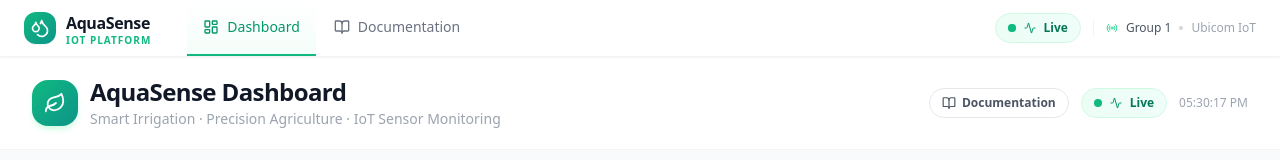
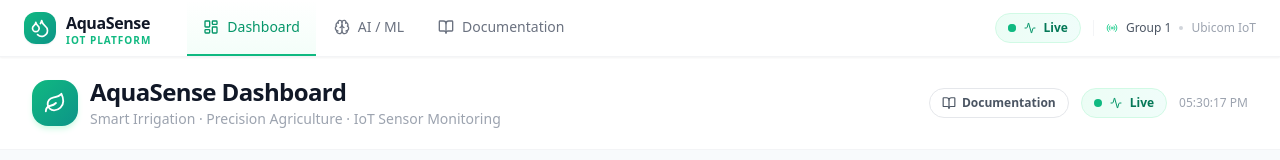
Before and after one commit to Mr-Olivier/IOT_PROJECT_DASHBOARD, a Next.js app: page /dashboard in a window 1280 px wide. Shown: the top 160 px of the page. Built offline with nearby package versions, Linux system fonts and the light colour scheme; no server answers; the database is empty.

Commit message:
feat(ui): update navigation bar with ML dashboard link

```diff
--- a/app/components/Nav.tsx
+++ b/app/components/Nav.tsx
@@ -2,10 +2,11 @@
 
 import Link from 'next/link'
 import { usePathname } from 'next/navigation'
-import { Droplets, LayoutDashboard, Activity, Radio, BookOpen } from 'lucide-react'
+import { Droplets, LayoutDashboard, Activity, Radio, BookOpen, Brain } from 'lucide-react'
 
 const links = [
-  { href: '/dashboard', label: 'Dashboard', icon: LayoutDashboard },
+  { href: '/dashboard', label: 'Dashboard',   icon: LayoutDashboard },
+  { href: '/ml',        label: 'AI / ML',      icon: Brain },
   { href: '/docs',      label: 'Documentation', icon: BookOpen },
 ]
 
```
